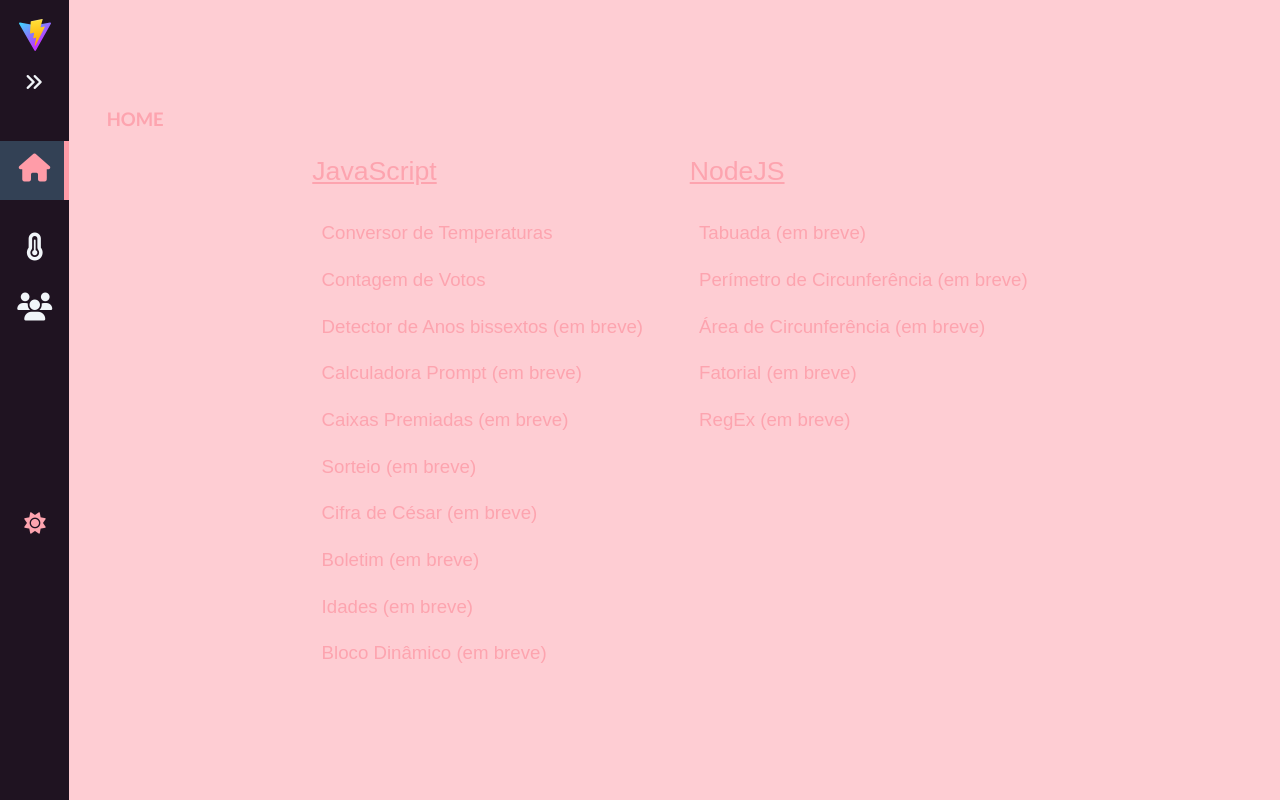
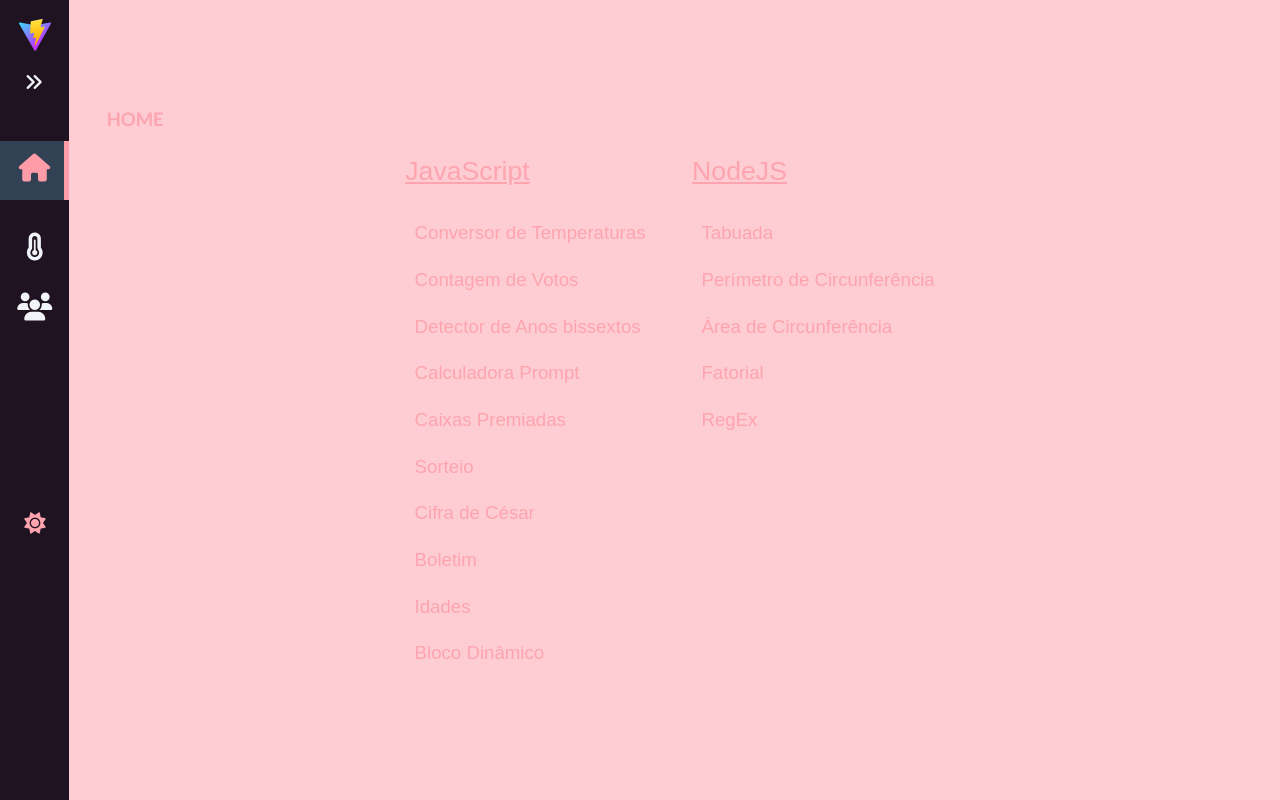
Before and after one commit to igorbkuhl/Atividades-JS, a Vue app: page / in a window 1280 px wide. Built offline with nearby package versions, Linux system fonts and the light colour scheme; a web font is replaced by a local one.

Commit message:
Removed coming soon.

```diff
--- a/src/views/Home.vue
+++ b/src/views/Home.vue
@@ -6,22 +6,22 @@
 				<h2>JavaScript</h2>
 				<router-link class="link" to="/Atividade_JS_1">Conversor de Temperaturas</router-link>
 				<router-link class="link" to="/Atividade_JS_2">Contagem de Votos</router-link>
-				<router-link class="link" to="/Atividade_JS_3">Detector de Anos bissextos (em breve)</router-link>
-				<router-link class="link" to="/Atividade_JS_4">Calculadora Prompt (em breve)</router-link>
-				<router-link class="link" to="/Atividade_JS_5">Caixas Premiadas (em breve)</router-link>
-				<router-link class="link" to="/Atividade_JS_6">Sorteio (em breve)</router-link>
-				<router-link class="link" to="/Atividade_JS_7">Cifra de César (em breve)</router-link>
-				<router-link class="link" to="/Atividade_JS_8">Boletim (em breve)</router-link>
-				<router-link class="link" to="/Atividade_JS_9">Idades (em breve)</router-link>
-				<router-link class="link" to="/Atividade_JS_10">Bloco Dinâmico (em breve)</router-link>
+				<router-link class="link" to="/Atividade_JS_3">Detector de Anos bissextos</router-link>
+				<router-link class="link" to="/Atividade_JS_4">Calculadora Prompt</router-link>
+				<router-link class="link" to="/Atividade_JS_5">Caixas Premiadas</router-link>
+				<router-link class="link" to="/Atividade_JS_6">Sorteio</router-link>
+				<router-link class="link" to="/Atividade_JS_7">Cifra de César</router-link>
+				<router-link class="link" to="/Atividade_JS_8">Boletim</router-link>
+				<router-link class="link" to="/Atividade_JS_9">Idades</router-link>
+				<router-link class="link" to="/Atividade_JS_10">Bloco Dinâmico</router-link>
 			</div>
 			<div class="node-links">
 				<h2>NodeJS</h2>
-				<router-link class="link" to="/Atividade_Node_1">Tabuada (em breve)</router-link>
-				<router-link class="link" to="/Atividade_Node_2">Perímetro de Circunferência (em breve)</router-link>
-				<router-link class="link" to="/Atividade_Node_3">Área de Circunferência (em breve)</router-link>
-				<router-link class="link" to="/Atividade_Node_4">Fatorial (em breve)</router-link>
-				<router-link class="link" to="/Atividade_Node_5">RegEx (em breve)</router-link>
+				<router-link class="link" to="/Atividade_Node_1">Tabuada</router-link>
+				<router-link class="link" to="/Atividade_Node_2">Perímetro de Circunferência</router-link>
+				<router-link class="link" to="/Atividade_Node_3">Área de Circunferência</router-link>
+				<router-link class="link" to="/Atividade_Node_4">Fatorial</router-link>
+				<router-link class="link" to="/Atividade_Node_5">RegEx</router-link>
 			</div>
 		</div>
 	</main>
```
